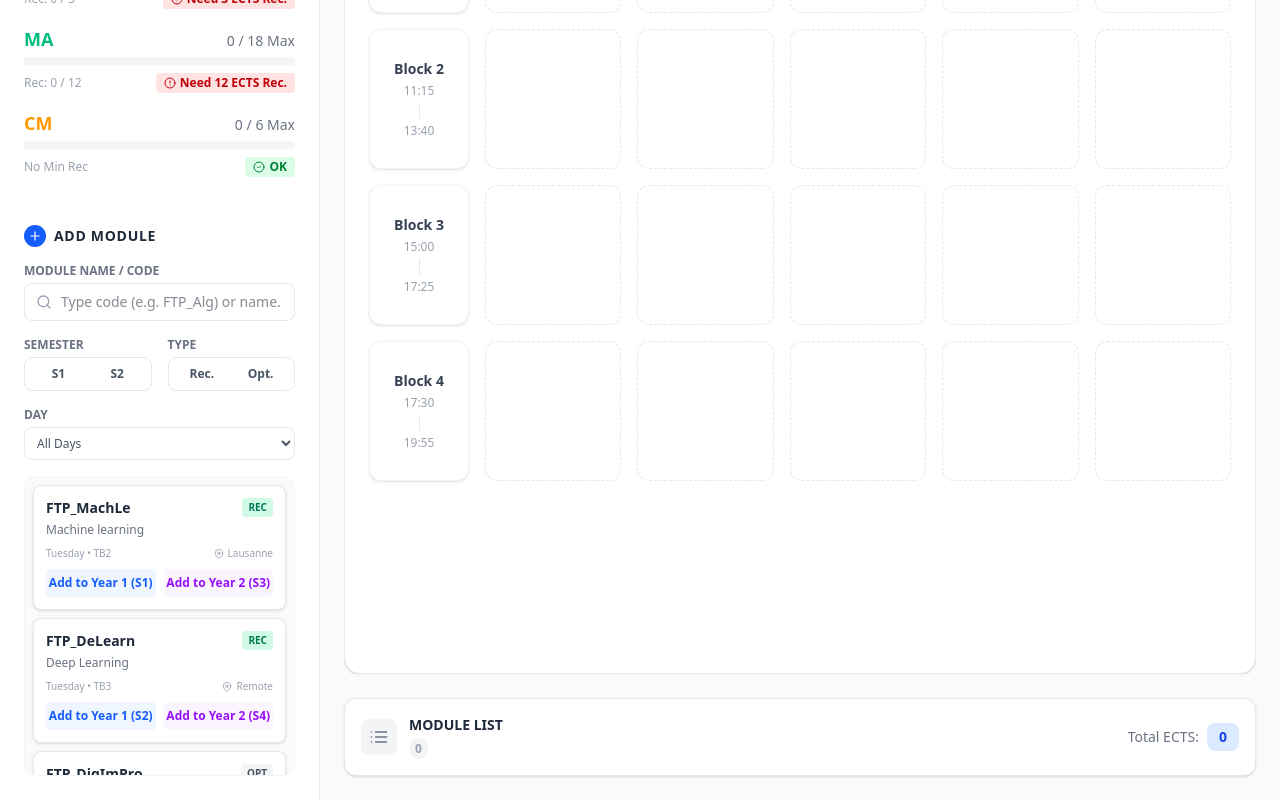
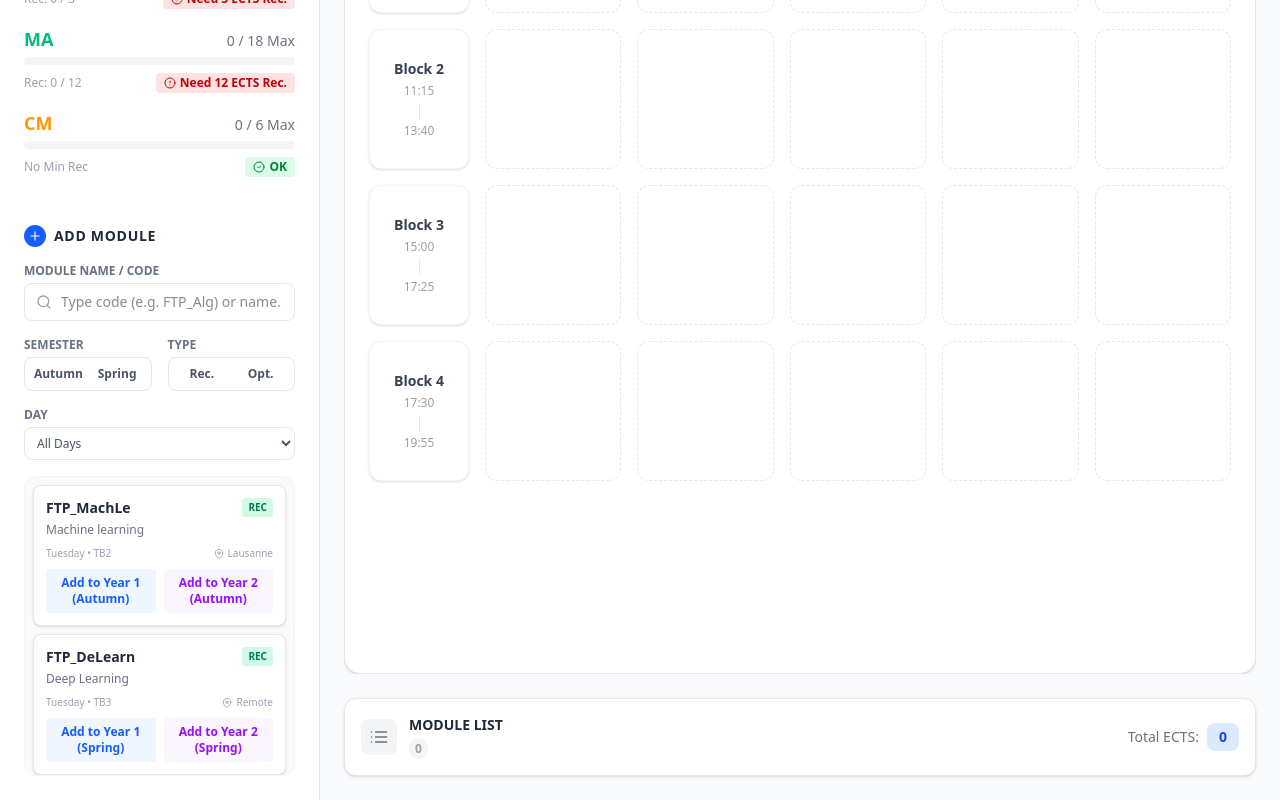
Before and after one commit to NoeBerdoz/hes-so-master-modules-planner, a React (Vite) app: page / in a window 1280 px wide. Shown: the part 389-1189 px from the top of the page. Built offline with nearby package versions, Linux system fonts and the light colour scheme.

Commit message:
feat: Replace 'S1' and 'S2' semester labels with 'Autumn' and 'Spring'

```diff
--- a/src/components/AddModule.tsx
+++ b/src/components/AddModule.tsx
@@ -58,7 +58,7 @@ export const AddModule: React.FC = () => {
                                 )}
                                 onClick={() => setSemesterFilter(semesterFilter === '1' ? null : '1')}
                             >
-                                S1
+                                Autumn
                             </button>
                             <button
                                 className={cn(
@@ -67,7 +67,7 @@ export const AddModule: React.FC = () => {
                                 )}
                                 onClick={() => setSemesterFilter(semesterFilter === '2' ? null : '2')}
                             >
-                                S2
+                                Spring
                             </button>
                         </div>
                     </div>
@@ -149,13 +149,13 @@ export const AddModule: React.FC = () => {
                                     onClick={() => addCourse(course, course.Semester === '1' ? '1' : '2')}
                                     className="flex-1 bg-blue-50 hover:bg-blue-100 text-blue-600 text-xs font-bold py-1.5 rounded transition-colors"
                                 >
-                                    Add to Year 1 (S{course.Semester === '1' ? '1' : '2'})
+                                    Add to Year 1 ({course.Semester === '1' ? 'Autumn' : 'Spring'})
                                 </button>
                                 <button
                                     onClick={() => addCourse(course, course.Semester === '1' ? '3' : '4')}
                                     className="flex-1 bg-purple-50 hover:bg-purple-100 text-purple-600 text-xs font-bold py-1.5 rounded transition-colors"
                                 >
-                                    Add to Year 2 (S{course.Semester === '1' ? '3' : '4'})
+                                    Add to Year 2 ({course.Semester === '1' ? 'Autumn' : 'Spring'})
                                 </button>
                             </div>
                         </div>
```
